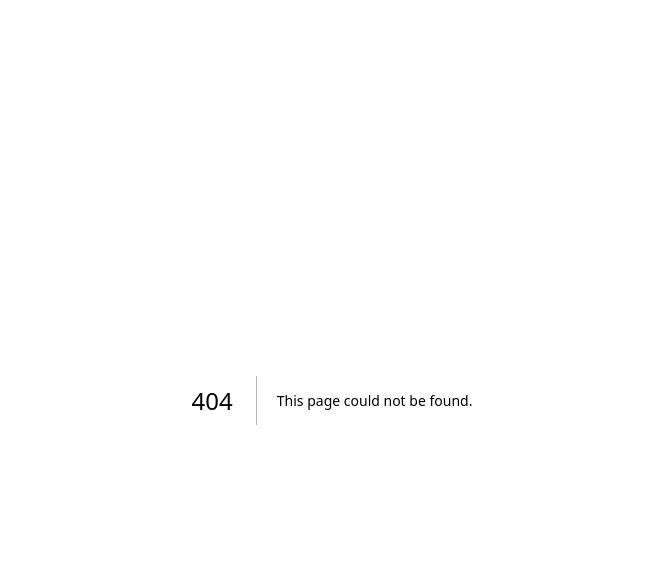
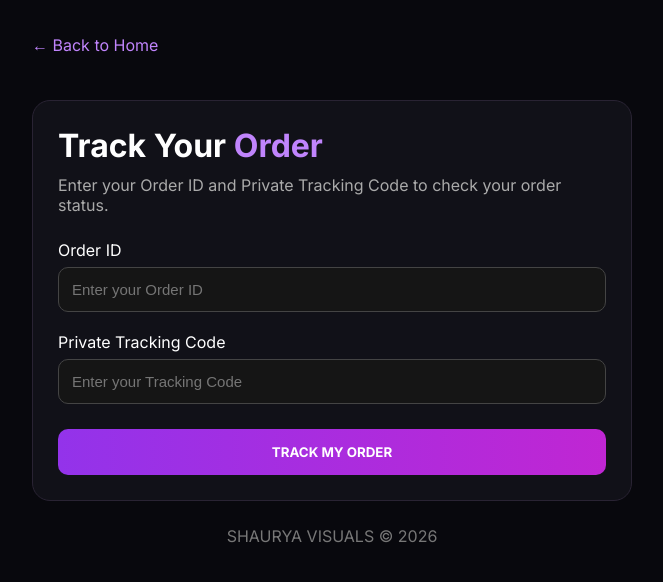
Before and after one commit to amansingh250310-byte/SHAURYA-VISUALS, a Next.js app: page /track in a window 1280 px wide. Before the commit this address had no page. Shown: the top 582 px of the page, without its empty margins (308-971 px from the left). Built offline with nearby package versions, Linux system fonts and the light colour scheme; no server answers.

Commit message:
Create page.tsx

```diff
--- /dev/null
+++ b/app/track/page.tsx
@@ -0,0 +1,211 @@
+
+"use client";
+
+import { useState, type FormEvent } from "react";
+import Link from "next/link";
+import { supabase } from "../../lib/supabase";
+
+type OrderResult = {
+  status: string;
+  service_name: string;
+  created_at: string;
+};
+
+export default function TrackOrderPage() {
+  const [orderId, setOrderId] = useState("");
+  const [trackingCode, setTrackingCode] = useState("");
+  const [loading, setLoading] = useState(false);
+  const [error, setError] = useState("");
+  const [order, setOrder] = useState<OrderResult | null>(null);
+
+  async function handleTrack(e: FormEvent<HTMLFormElement>) {
+    e.preventDefault();
+    setLoading(true);
+    setError("");
+    setOrder(null);
+
+    const { data, error: rpcError } = await supabase.rpc("track_order", {
+      p_order_id: orderId.trim(),
+      p_tracking_token: trackingCode.trim(),
+    });
+
+    setLoading(false);
+
+    if (rpcError) {
+      console.error("Tracking error:", rpcError);
+      setError("Tracking अभी उपलब्ध नहीं है। कृपया बाद में कोशिश करें।");
+      return;
+    }
+
+    if (!data || data.length === 0) {
+      setError("Order नहीं मिला। Order ID और Tracking Code जाँचें।");
+      return;
+    }
+
+    setOrder(data[0] as OrderResult);
+  }
+
+  const status = order?.status?.toLowerCase();
+
+  const statusInfo: Record<string, { label: string; color: string }> = {
+    pending: { label: "Pending", color: "#fbbf24" },
+    accepted: { label: "Accepted", color: "#60a5fa" },
+    processing: { label: "In Progress", color: "#a78bfa" },
+    "in progress": { label: "In Progress", color: "#a78bfa" },
+    completed: { label: "Completed", color: "#4ade80" },
+    rejected: { label: "Rejected", color: "#f87171" },
+    cancelled: { label: "Cancelled", color: "#f87171" },
+  };
+
+  const currentStatus = status
+    ? statusInfo[status] || { label: order?.status || "Unknown", color: "#d8b4fe" }
+    : null;
+
+  return (
+    <main style={{
+      minHeight: "100vh",
+      background: "#08080d",
+      color: "white",
+      padding: "35px 16px",
+    }}>
+      <div style={{ maxWidth: "600px", margin: "auto" }}>
+        <Link href="/" style={{
+          color: "#c084fc",
+          textDecoration: "none",
+        }}>
+          ← Back to Home
+        </Link>
+
+        <div style={{
+          marginTop: "45px",
+          padding: "25px",
+          background: "#111118",
+          border: "1px solid #292333",
+          borderRadius: "18px",
+        }}>
+          <h1 style={{ fontSize: "32px", marginBottom: "10px" }}>
+            Track Your <span style={{ color: "#c084fc" }}>Order</span>
+          </h1>
+
+          <p style={{ color: "#aaa", marginBottom: "25px" }}>
+            Enter your Order ID and Private Tracking Code to check your order status.
+          </p>
+
+          <form onSubmit={handleTrack}>
+            <label>
+              Order ID
+              <input
+                value={orderId}
+                onChange={(e) => setOrderId(e.target.value)}
+                required
+                placeholder="Enter your Order ID"
+                style={inputStyle}
+              />
+            </label>
+
+            <br /><br />
+
+            <label>
+              Private Tracking Code
+              <input
+                value={trackingCode}
+                onChange={(e) => setTrackingCode(e.target.value)}
+                required
+                placeholder="Enter your Tracking Code"
+                style={inputStyle}
+              />
+            </label>
+
+            <button
+              type="submit"
+              disabled={loading}
+              style={{
+                width: "100%",
+                padding: "15px",
+                marginTop: "25px",
+                border: "none",
+                borderRadius: "10px",
+                background: "linear-gradient(90deg,#9333ea,#c026d3)",
+                color: "white",
+                fontWeight: "bold",
+                cursor: loading ? "wait" : "pointer",
+              }}
+            >
+              {loading ? "Checking..." : "TRACK MY ORDER"}
+            </button>
+          </form>
+
+          {error && (
+            <p style={{
+              marginTop: "20px",
+              color: "#f87171",
+              textAlign: "center",
+            }}>
+              {error}
+            </p>
+          )}
+
+          {order && currentStatus && (
+            <div style={{
+              marginTop: "25px",
+              padding: "20px",
+              border: "1px solid #9333ea",
+              borderRadius: "12px",
+              background: "#1a1028",
+            }}>
+              <h2 style={{ fontSize: "22px", marginBottom: "18px" }}>
+                Order Details
+              </h2>
+
+              <p style={{ color: "#aaa", fontSize: "13px" }}>
+                SERVICE
+              </p>
+              <p style={{ marginBottom: "18px" }}>
+                {order.service_name}
+              </p>
+
+              <p style={{ color: "#aaa", fontSize: "13px" }}>
+                ORDER STATUS
+              </p>
+              <p style={{
+                color: currentStatus.color,
+                fontSize: "22px",
+                fontWeight: "bold",
+                marginTop: "5px",
+              }}>
+                {currentStatus.label}
+              </p>
+
+              <p style={{ color: "#aaa", fontSize: "13px", marginTop: "18px" }}>
+                ORDER DATE
+              </p>
+              <p>
+                {new Date(order.created_at).toLocaleDateString("en-IN")}
+              </p>
+            </div>
+          )}
+        </div>
+
+        <p style={{
+          textAlign: "center",
+          color: "#777",
+          marginTop: "25px",
+        }}>
+          SHAURYA VISUALS © {new Date().getFullYear()}
+        </p>
+      </div>
+    </main>
+  );
+}
+
+const inputStyle = {
+  width: "100%",
+  padding: "13px",
+  borderRadius: "10px",
+  border: "1px solid #444",
+  background: "#151515",
+  color: "white",
+  fontSize: "15px",
+  marginTop: "7px",
+  boxSizing: "border-box" as const,
+};
```
